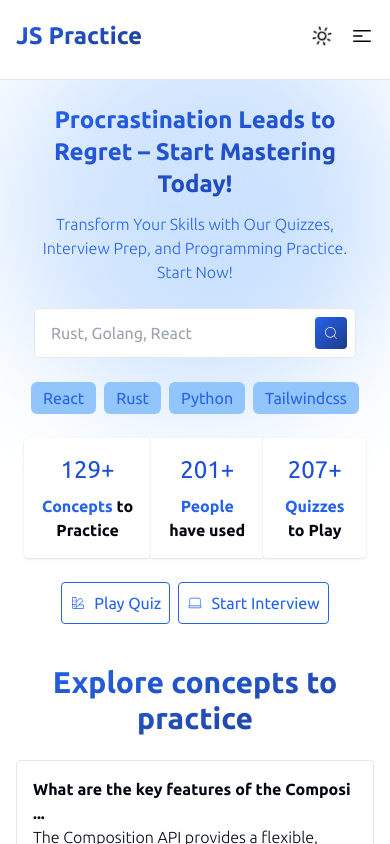
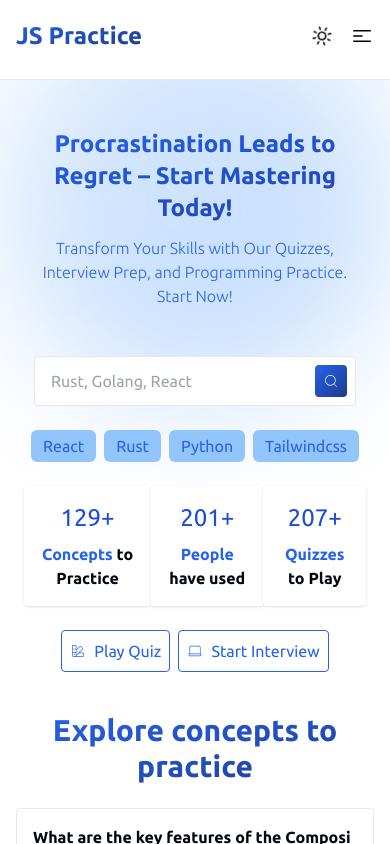
Before and after one commit to ashsajal1/js-practice-app, a React (Vite) app: page / in a window 390 px wide. Shown: the top 844 px of the page. Built offline with nearby package versions, Linux system fonts and the light colour scheme.

Commit message:
style: increase padding y

```diff
--- a/src/pages/home.tsx
+++ b/src/pages/home.tsx
@@ -31,7 +31,7 @@ export default function Home() {
       <div>
         <section className="md:p-12 p-6 z-10 flex flex-col gap-6 items-center justify-center">
 
-          <div className="md:p-6 md:px-60">
+          <div className="md:p-6 md:px-60 py-6">
             <h1 className="text-2xl md:text-4xl font-extrabold text-center from-blue-600 to-blue-800 bg-clip-text text-transparent bg-gradient-to-br">Procrastination Leads to Regret – Start Mastering Today!</h1>
 
             <p className="text-center mt-3 md:text-xl md:px-12 px-4 font-extralight text-blue-600">Transform Your Skills with Our Quizzes, Interview Prep, and Programming Practice. Start Now!</p>
```
